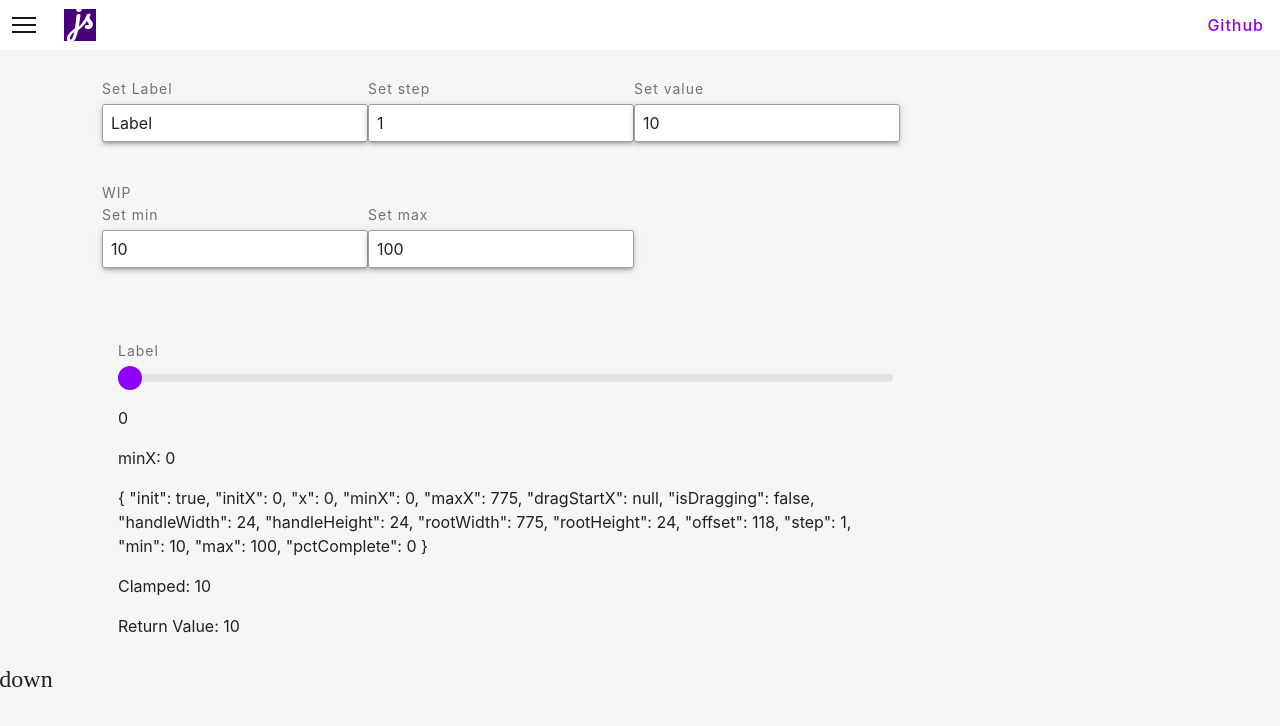
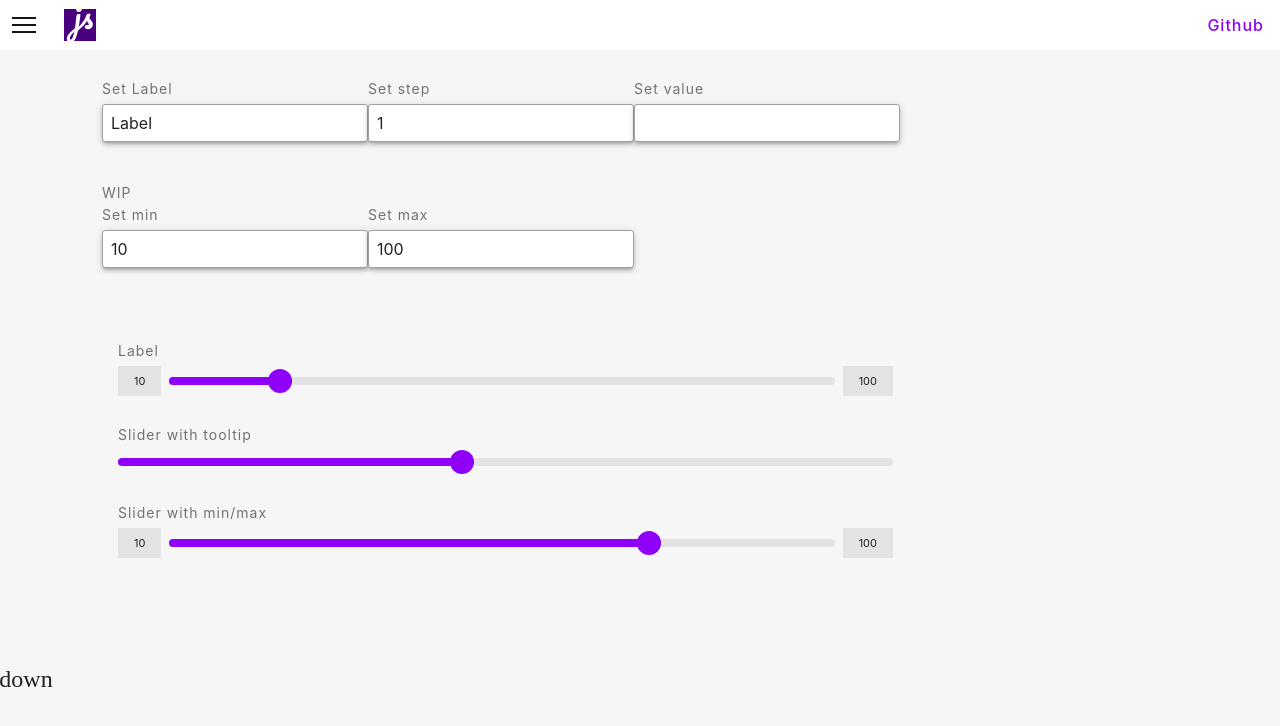
Before and after one commit to strizich/sdui, a Vue app: page /components/slider in a window 1280 px wide. Shown: the top 726 px of the page. Built offline with nearby package versions, Linux system fonts and the light colour scheme.

Commit message:
some extra features and more demo stuff.

```diff
--- a/src/library/components/SdSlider/SdSlider.vue
+++ b/src/library/components/SdSlider/SdSlider.vue
@@ -1,7 +1,11 @@
 <template>
   <div class="sd--slider" >
     <sd-label v-if="label">{{label}}</sd-label>
-    <div class="sd--slider__container" ref="slider">
+    <div class="sd--slider__container">
+      <div class="sd--slider__min" v-if="showIndicators">
+        {{min}}
+      </div>
+      <div class="sd--slider__content" ref="slider">
         <div class="sd--slider__track-container">
           <div
             class="sd--slider__track"
@@ -14,12 +18,12 @@
           :style="thumbStyle"
         >
           <svg class="sd--slider__thumb" width="24" height="24">
-          <circle cx="12" cy="12" r="12"></circle>
+            <circle cx="12" cy="12" r="12"/>
           </svg>
           <sd-tooltip
             ref="ttip"
             attach-to-parent
-          :active="state.isDragging"
+            :active="state.isDragging && showTooltip"
             :autoOpen="false"
             :show-arrow="false"
             :offset="[0, 8]"
@@ -28,13 +32,15 @@
               {{result}}
             </div>
           </sd-tooltip>
+          <transition name="dragging">
+            <div class="sd--slider__pulse" v-if="state.isDragging"></div>
+          </transition>
         </div>
       </div>
-     <p class="sd--text--hint">{{state.initX}}</p>
-     <p>minX: {{state.minX}}</p>
-     <p>{{state}}</p>
-     <p>Clamped: {{clampValue(result)}}</p>
-     <p>Return Value: {{result}}</p>
+      <div class="sd--slider__max" v-if="showIndicators">
+        {{max}}
+      </div>
+    </div>
   </div>
 </template>
 
@@ -63,6 +69,8 @@ export default defineComponent({
       type: Number,
       default: 1
     },
+    showIndicators: Boolean,
+    showTooltip: Boolean,
     theme: String
   },
   emits: ['update:value'],
@@ -99,11 +107,18 @@ export default defineComponent({
       return {
         transition: 'transform .23s ease-in-out',
         position: 'absolute',
-        // left: state.initX - (state.handleWidth / 2) + 'px',
-        left: state.initX + 'px',
-        cursor: state.isDragging ? 'grab' : 'pointer'
+        left: state.initX - (state.handleWidth / 2) + 'px',
+        cursor: state.isDragging ? 'grab' : 'pointer',
+        zIndex: state.isDragging ? 1000 : 0
       }
     })
+
+    const thumbClass = computed(() => {
+      return {
+        'is--dragging': state.isDragging
+      }
+    })
+
     const clampValue = (value) => {
       value = Math.min(Math.max(value, props.min), props.max)
       return value
@@ -221,6 +236,7 @@ export default defineComponent({
       slider,
       handle,
       thumbStyle,
+      thumbClass,
       state,
       thumbTrackStyle,
       result,
@@ -236,10 +252,28 @@ export default defineComponent({
 .sd--slider{
   padding: 0 16px;
   &__container{
+    display:flex;
+    width:100%;
+    justify-content: space-between;
+    align-items: center;
+  }
+  &__min, &__max{
+    margin: 0 8px;
+    padding: 8px 16px;
+    font-size: 11px;
+    background-color: var(--background-accent)
+  }
+  &__min {
+    margin-left: 0;
+  }
+  &__max {
+    margin-right:0;
+  }
+  &__content{
     position:relative;
     height: 24px;
     border-radius: 30px;
-    width: 100%;
+    width:100%;
   }
   &__track-container{
     background-color: var(--background-accent);
@@ -263,13 +297,44 @@ export default defineComponent({
   &__thumb-container{
     width: 24px;
     height:24px;
+    &.is--dragging{
+      &:after{
+        content: '';
+        background-color: green;
+        left: 50%;
+        opacity: .5;
+        transform: transition(-0.5, 0.5);
+      }
+    }
   }
   &__thumb{
     fill: var(--primary);
+  }
+  &__pulse{
+    transition: all .13s ease-in-out;
+    position: absolute;
+    top: 0;
+    left: 0;
+    right: 0;
+    bottom: 0;
+    background-color: var(--primary-accent);
+    border-radius: 30px;
+    z-index: 1;
+    opacity: .25;
+    transform: scale(2);
   }
 }
 .sd--center{
   text-align:center;
   font-size: 16px;
 }
+
+.dragging-enter-from, .dragging-leave-to{
+  opacity: 0;
+  transform: scale(0);
+}
+.dragging-enter-to{
+  opacity: .25;
+  transform: scale(2);
+}
 </style>
--- a/src/views/DemoSlider.vue
+++ b/src/views/DemoSlider.vue
@@ -11,7 +11,35 @@
       <sd-field label="Set max" type="number" v-model.number="max"/>
     </sd-fieldset>
     <div class="demo-slider__wrapper">
-      <sd-slider :label="label" :min="min" :max="max" :step="step" v-model:value="value"/>
+      <sd-slider
+        show-tooltip
+        show-indicators
+        :label="label"
+        :min="min"
+        :max="max"
+        :step="step"
+        v-model:value="value1"
+      />
+    </div>
+    <div class="demo-slider__wrapper">
+      <sd-slider
+        show-tooltip
+        label="Slider with tooltip"
+        :min="min"
+        :max="max"
+        :step="step"
+        v-model:value="value2"
+      />
+    </div>
+    <div class="demo-slider__wrapper">
+      <sd-slider
+        label="Slider with min/max"
+        :min="min"
+        :max="max"
+        :step="step"
+        show-indicators
+        v-model:value="value3"
+      />
     </div>
   </sd-container>
   </div>
@@ -30,7 +58,9 @@ export default defineComponent({
       min: 10,
       step: 1,
       max: 100,
-      value: 50
+      value1: 25,
+      value2: 50,
+      value3: 75
     })
 
     return {
```
Lines whose indentation alone changed are shown as unchanged.
